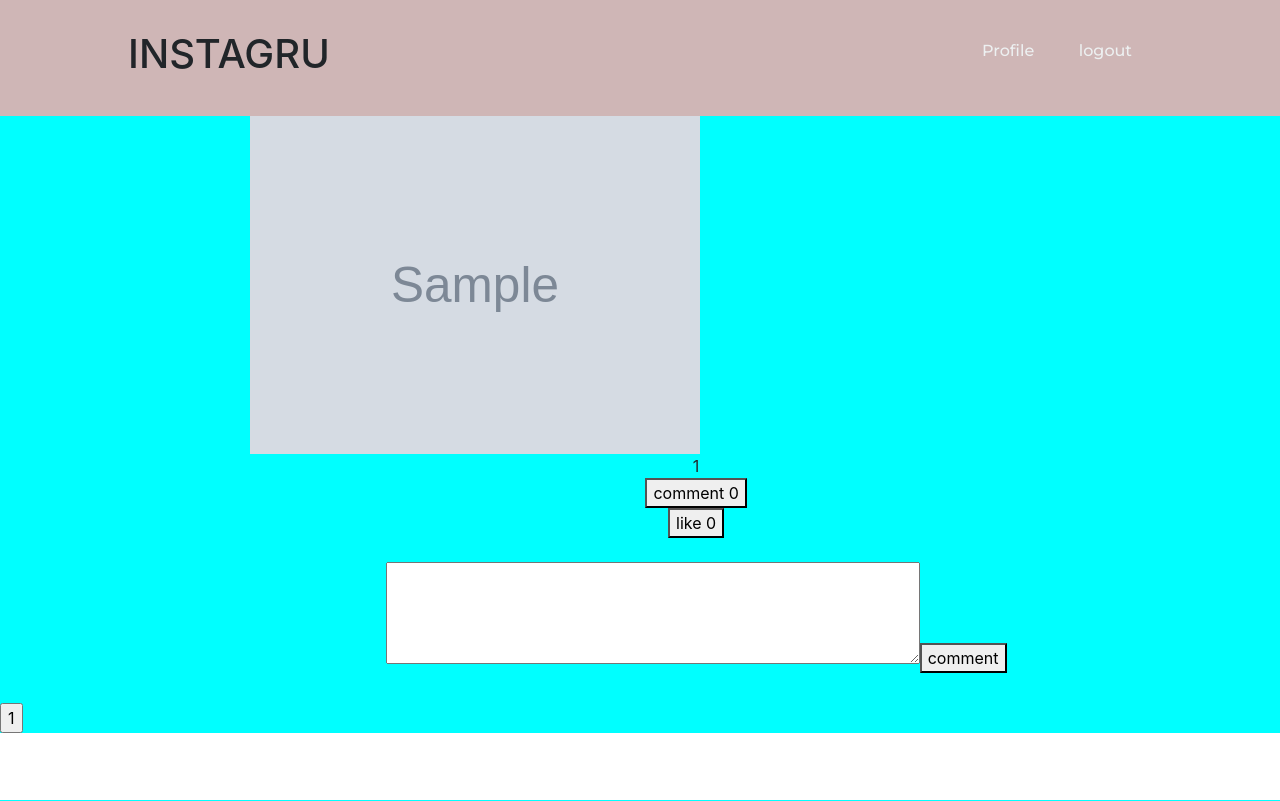
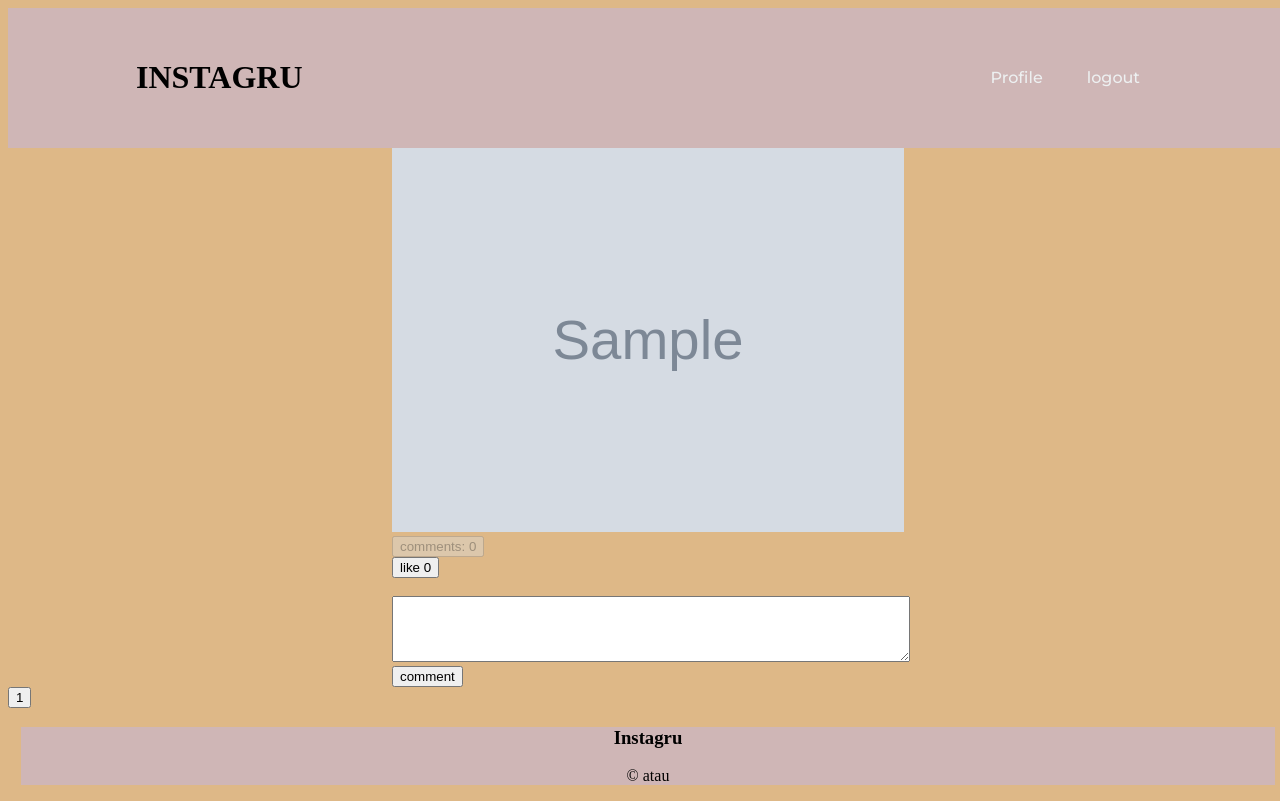
Before and after one commit to Swaryaletsang/Camagru, a PHP site: page /Instagru/ in a window 1280 px wide. Run offline with PHP 8.4, Linux system fonts and the light colour scheme; the visitor is signed in with stand-in values (Sample User, id 1); tables that the repository leaves empty or names only in its code hold one stand-in row (values such as "Sample post"); grey boxes marked "Sample" are stand-in pictures.

Commit message:
still css responsive

```diff
--- a/index.php
+++ b/index.php
@@ -68,8 +68,8 @@
     <meta name="viewport" content="width=device-width, initial-scale=1.0">
     <meta http-equiv="X-UA-Compatible" content="ie=edge">
     <title>Gallery</title>
-    <link rel="stylesheet" href="https://stackpath.bootstrapcdn.com/bootstrap/4.3.1/css/bootstrap.min.css" integrity="sha384-ggOyR0iXCbMQv3Xipma34MD+dH/1fQ784/j6cY/iJTQUOhcWr7x9JvoRxT2MZw1T" crossorigin="anonymous">
-    <link rel="stylesheet" href="flexboxgrid.css">
+     <!-- <link rel="stylesheet" href="https://stackpath.bootstrapcdn.com/bootstrap/4.3.1/css/bootstrap.min.css" integrity="sha384-ggOyR0iXCbMQv3Xipma34MD+dH/1fQ784/j6cY/iJTQUOhcWr7x9JvoRxT2MZw1T" crossorigin="anonymous">
+    <link rel="stylesheet" href="flexboxgrid.css"> -->
     <link rel="stylesheet" href="style.css">
 </head>
 <body>
@@ -89,9 +89,7 @@
         ?>
     </nav>
 </header>
-<main class="imgs">
-<div class="container">
-    <div class="row center-xs center-sm center-md center-lg">
+<main class="imgs" style="width:100%;">
         <?php
             include_once('./picdb.php');
             include_once('commentnlike.php');
@@ -101,33 +99,26 @@
             $i = 0;
             while($i < count($display))
             {
-                echo '<div class=" me col-xs-12
-                col-sm-12
-                col-md-12
-                col-lg-12" style="width: 450px; height: auto; margin-left: 450px; margin-bottom: 30px;"><div><img src="'.$display[$i]['images'].'" style="width: 450px; height: auto;"></div>';
-                echo $display[$i]['userid'];
-                // exit();
+                echo '<div ><div style="width:100%;"><img src="'.$display[$i]['images'].'"></div>';
                 if($_SESSION['userid'])
                 {
                     $lik = count($hold->getlikes($display[$i]['num']));
 
                     $holds = $hold->getcomments($display[$i]['num']);
-                    echo '<div id="'.$display[$i]['timess'].'"><button id="'.$display[$i]['timess'].'" onclick="displays('.$display[$i]['num'].','.$display[$i]['timess'].')">comment '.count($holds).'</button>';
-                    echo '<form action="index.php" method="post"><button id="'.$display[$i]['timess'].'" type="submit" name="like" value="'.$display[$i]['userid'].'">like '.$lik.'</button>';
+                    echo '<div id="'.$display[$i]['timess'].'"><button style="margin-left: 30%;" disabled id="'.$display[$i]['timess'].'" onclick="displays('.$display[$i]['num'].','.$display[$i]['timess'].')">comments: '.count($holds).'</button>';
+                    echo '<form action="index.php" method="post"><button id="'.$display[$i]['timess'].'" type="submit" style="margin-left: 30%;" name="like" value="'.$display[$i]['userid'].'">like '.$lik.'</button>';
                     echo '<input type="hidden" name="imagenu" value="'.$display[$i]['num'].'"></form></div><br/>';
-
-                    // echo '<div id="'.$display[$i]['num'].'" style="display:none;">';
                     echo '<div id="'.$display[$i]['num'].'" >';
                     $j = 0;
                     while($j < count($holds))
                     {
-                       echo '<textarea rows="4" cols="50" disabled>'.$holds[$j]['comment'].'</textarea>';
+                       echo '<textarea style="width:30%; margin-left: 30%; margin-right: 30%;" rows="4" cols="50" disabled>'.$holds[$j]['comment'].'</textarea>';
                        $j++;
                     }
-                    echo '<form action="index.php" method="post"><textarea name="comment"  id="'.$display[$i]['num'].'" rows="4" cols="50"></textarea>';
+                    echo '<form action="index.php" method="post"><textarea style="width:40%; margin-left: 30%; margin-right: 30%;" name="comment"  id="'.$display[$i]['num'].'" rows="4" cols="50"></textarea>';
                     echo '<input type="hidden" name="userid" value="'.$display[$i]['userid'].'">';
                     echo '<input type="hidden" name="imagenu" value="'.$display[$i]['num'].'">';
-                    echo '<button type="submit" value="comment" id="'.$display[$i]['num'].'" name="submit">comment</button></form></div>';
+                    echo '<button style="margin-left: 30%;" type="submit" value="comment" id="'.$display[$i]['num'].'" name="submit">comment</button></form></div>';
                     unset($holds);
                 }
                 echo '</div>';
@@ -135,10 +126,8 @@
             }
             unset($hold);
         ?>
-        </div>
-    </div>
-
-        <form action="" method="POST">
+            <div class="page">
+                <form action="" method="POST">
             <?php
                 for ($i = 1; $i <= $numlinks; $i++){
                     ?>
@@ -146,9 +135,15 @@
                     <?php
                 }?>
         </form>
+            </div>
+
 </main>
 
         <footer>
+            <div class="footer">
+                <h3>Instagru</h3>
+                <p>&copy atau</p>
+            </div>
 
         </footer>
 </body>
--- a/style.css
+++ b/style.css
@@ -1,10 +1,15 @@
 @import url('https://fonts.googleapis.com/css?family=Montserrat:500&display=swap');
+img {
+    height: auto;
+    width: 40%;
+    margin-left: 30%;
+    margin-right: 30%;
+}
 
-/* * {
-    box-sizing: border-box;
-    margin: 0;
-    padding: 0;
-} */
+body {
+    width: 100%;
+    background-color: burlywood;
+}
 
 li,
 a {
@@ -48,22 +53,18 @@
     background-color: antiquewhite;
 }
 
-.images {
+.container {
     border: 2px solid red;
+    background-color: antiquewhite;
 }
 
-.me {
-    width: 80%;
-    margin-left: -110px;
-    margin-right: 30%;
+.footer {
+    background-color: rgb(207, 182, 182);
+    text-align: center;
+    margin: auto;
+    width: 98%;
 }
 
-img {
-    width: 80%;
-    margin-left: -110px;
-    margin-right: 30%;
+.button {
+    margin-left: 30%;
 }
-
-.imgs {
-    background-color: aqua;
-}
```
Also changed, not shown: cam.php (+20 -3 lines), gallery.php (+21 -8 lines), setup.php (added, +45 -0 lines).
